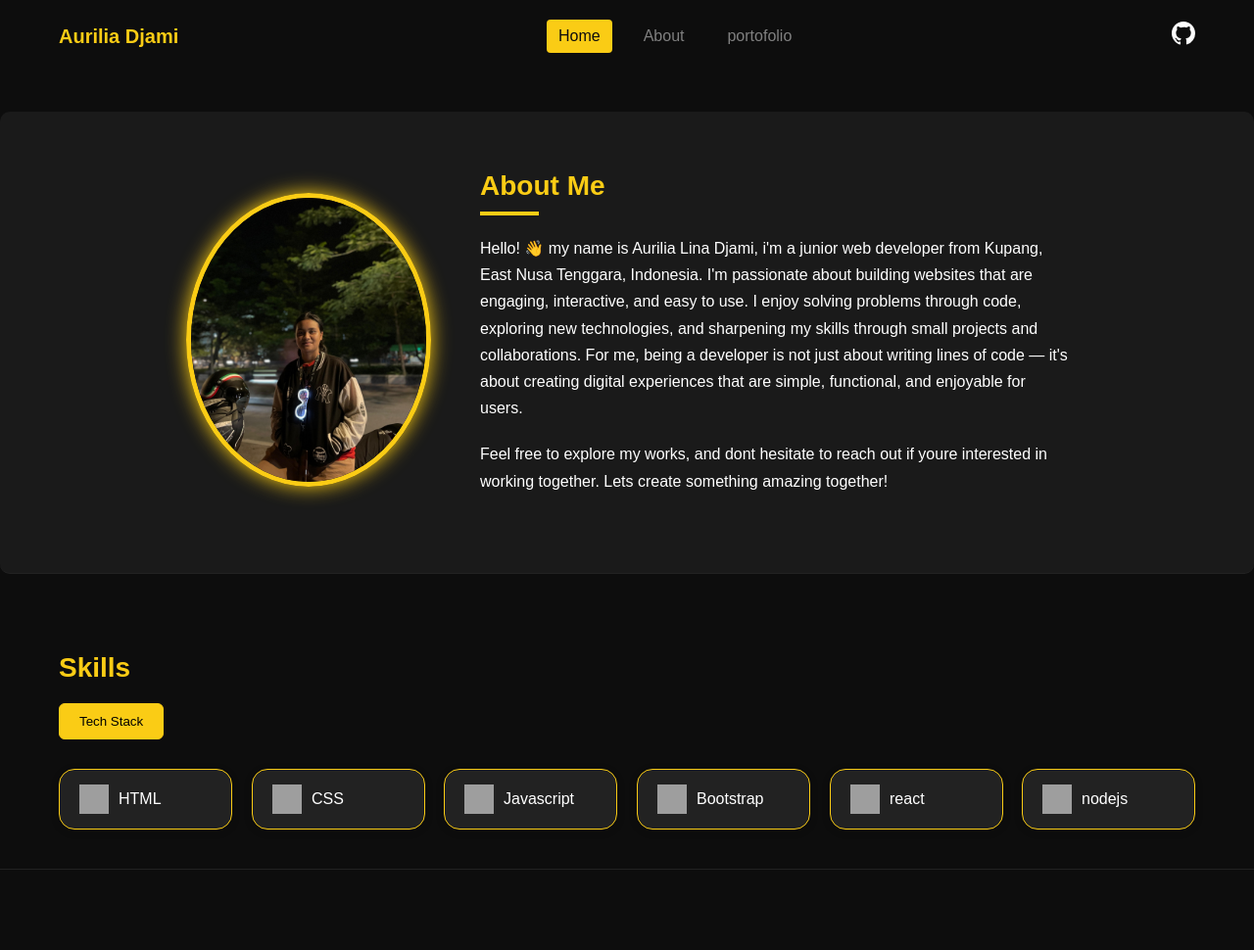
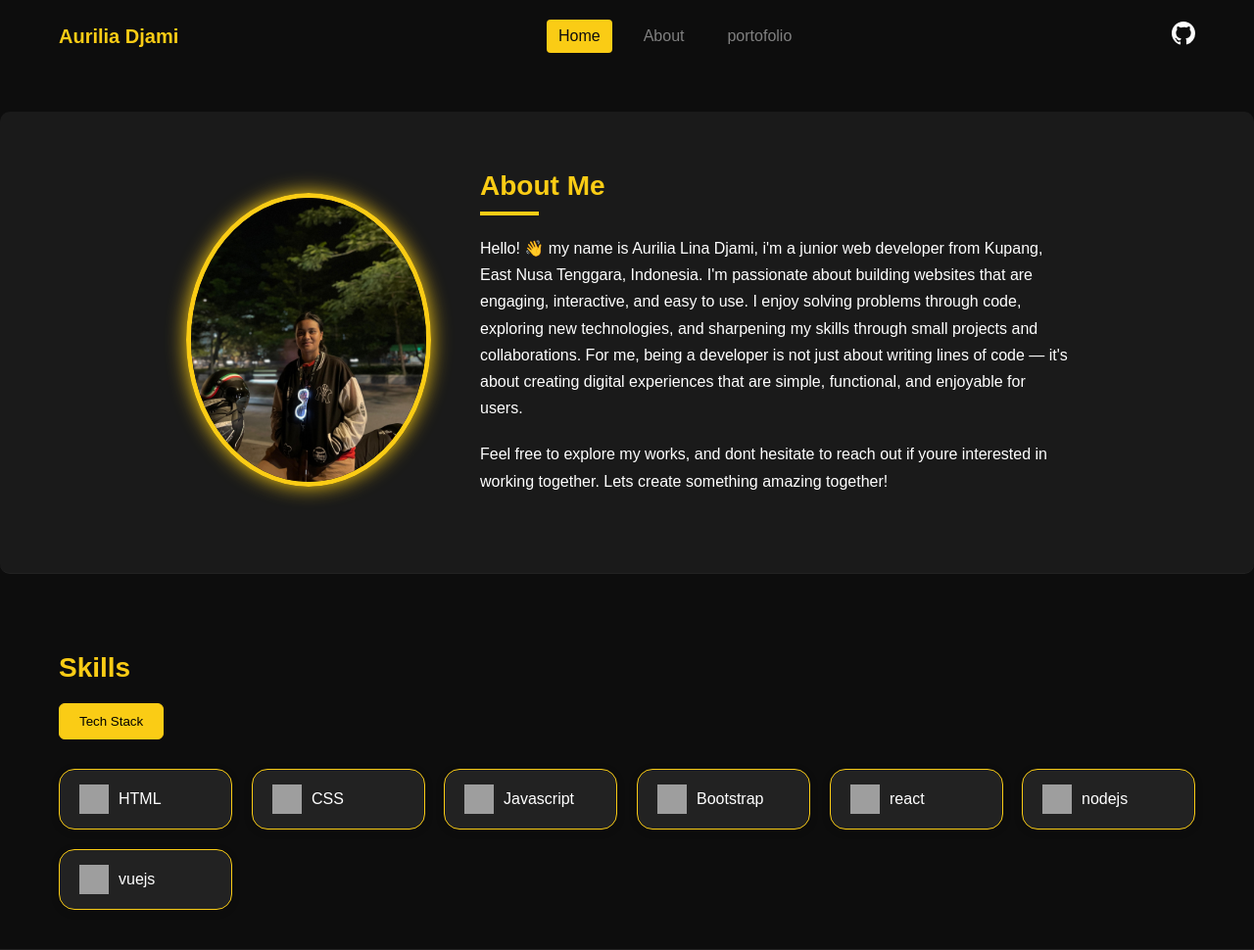
Before and after one commit to auriliadjami/Aurilia-V2, a plain HTML site: page about.html in a window 1280 px wide. Shown: the whole page at 98% size. Before the commit the page ends 888 px from the top, so only its background shows below. Drawn offline with Linux system fonts and the light colour scheme; grey boxes are pictures that could not be loaded.

Commit message:
Update about.html

```diff
--- a/about.html
+++ b/about.html
@@ -60,5 +60,6 @@
     <div class="skill-card pop-up"><img src="https://cdn.jsdelivr.net/gh/devicons/devicon/icons/bootstrap/bootstrap-original.svg" /><span>Bootstrap</span></div>
    <div class="skill-card pop-up"><img src="https://cdn.jsdelivr.net/gh/devicons/devicon/icons/react/react-original.svg" /><span>react</span></div>
     <div class="skill-card pop-up"><img src="https://cdn.iconscout.com/icon/free/png-256/free-node-js-1174925.png" /><span>nodejs</span></div>
+    <div class= "skill-card pop-up"><img src= "https://cdn.iconscout.com/icon/free/png-256/free-vue-282497.png?f=webp"/><span>vuejs</span></div>
   </div>
 </section>
```
